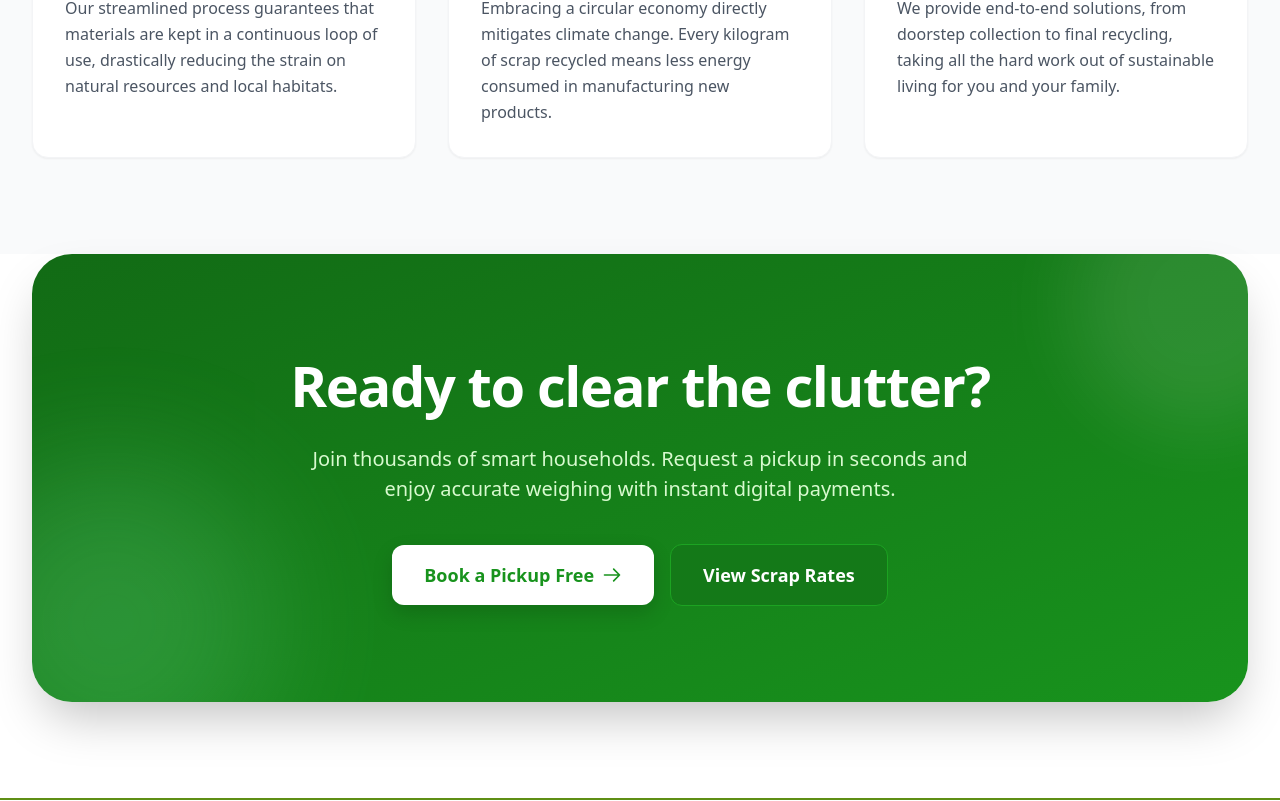
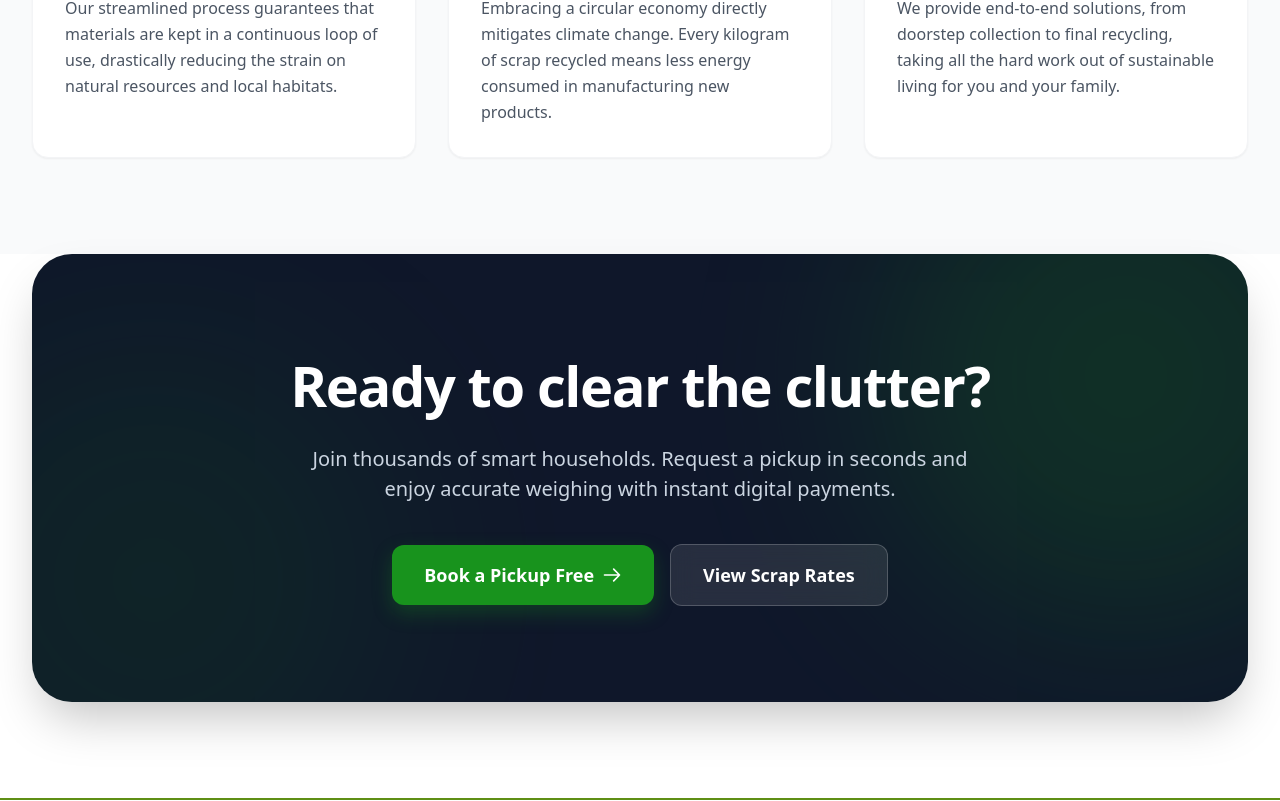
Before and after one commit to DVEX-Labs/TKM-Scrap-Frontend, a React (Vite) app: page / in a window 1280 px wide. Shown: the part 2259-3060 px from the top of the page. Built offline with nearby package versions, Linux system fonts and the light colour scheme; a web font is replaced by a local one.

Commit message:
Update CTA section to a premium dark slate aesthetic

```diff
--- a/src/Components/Section1.jsx
+++ b/src/Components/Section1.jsx
@@ -49,28 +49,25 @@ function Section1() {
       </div>
 
       <div className="w-full bg-white pb-24 px-4 sm:px-6 lg:px-8">
-        <div className="max-w-[1240px] mx-auto relative rounded-[40px] overflow-hidden shadow-2xl">
-          {/* Background Gradient */}
-          <div className="absolute inset-0 bg-gradient-to-br from-[#126B15] to-[#18931D]"></div>
-
-          {/* Decorative Circles */}
-          <div className="absolute top-0 right-0 -mr-20 -mt-20 w-64 h-64 rounded-full bg-white opacity-10 blur-2xl"></div>
-          <div className="absolute bottom-0 left-0 -ml-20 -mb-20 w-80 h-80 rounded-full bg-green-300 opacity-20 blur-3xl"></div>
+        <div className="max-w-[1240px] mx-auto relative rounded-[40px] overflow-hidden shadow-2xl bg-[#0F172A]">
+          {/* Subtle Background Glows */}
+          <div className="absolute top-0 right-0 -mr-32 -mt-32 w-[500px] h-[500px] rounded-full bg-[#18931D] opacity-20 blur-[100px] pointer-events-none"></div>
+          <div className="absolute bottom-0 left-0 -ml-32 -mb-32 w-[500px] h-[500px] rounded-full bg-[#18931D] opacity-10 blur-[100px] pointer-events-none"></div>
 
           <div className="relative z-10 px-6 py-20 md:py-24 text-center">
             <h2 className="text-[40px] md:text-[56px] font-extrabold text-white leading-tight tracking-tight mb-6">
               Ready to clear the clutter?
             </h2>
-            <p className="text-[18px] md:text-[20px] text-[#D8FACF] max-w-2xl mx-auto mb-10 font-medium">
+            <p className="text-[18px] md:text-[20px] text-slate-300 max-w-2xl mx-auto mb-10 font-medium">
               Join thousands of smart households. Request a pickup in seconds and enjoy accurate weighing with instant digital payments.
             </p>
 
             <div className="flex flex-col sm:flex-row gap-4 justify-center items-center">
-              <Link to="/contact" className="w-full sm:w-auto px-8 py-4 bg-white text-[#18931D] hover:bg-[#F4FAF5] rounded-xl font-bold text-lg shadow-[0_8px_20px_rgba(0,0,0,0.15)] transition-all hover:-translate-y-1 flex items-center justify-center gap-2">
+              <Link to="/contact" className="w-full sm:w-auto px-8 py-4 bg-[#18931D] hover:bg-[#15801A] text-white rounded-xl font-bold text-lg shadow-[0_8px_20px_rgba(24,147,29,0.3)] transition-all hover:-translate-y-1 flex items-center justify-center gap-2">
                 Book a Pickup Free
                 <svg className="w-5 h-5" fill="none" stroke="currentColor" viewBox="0 0 24 24"><path strokeLinecap="round" strokeLinejoin="round" strokeWidth="2" d="M14 5l7 7m0 0l-7 7m7-7H3"></path></svg>
               </Link>
-              <Link to="/products" className="w-full sm:w-auto px-8 py-4 bg-[#147918] hover:bg-[#116614] border border-[#1CA322] text-white rounded-xl font-bold text-lg transition-all hover:-translate-y-1">
+              <Link to="/products" className="w-full sm:w-auto px-8 py-4 bg-white/10 hover:bg-white/20 border border-white/20 text-white rounded-xl font-bold text-lg transition-all hover:-translate-y-1 backdrop-blur-md">
                 View Scrap Rates
               </Link>
             </div>
```
